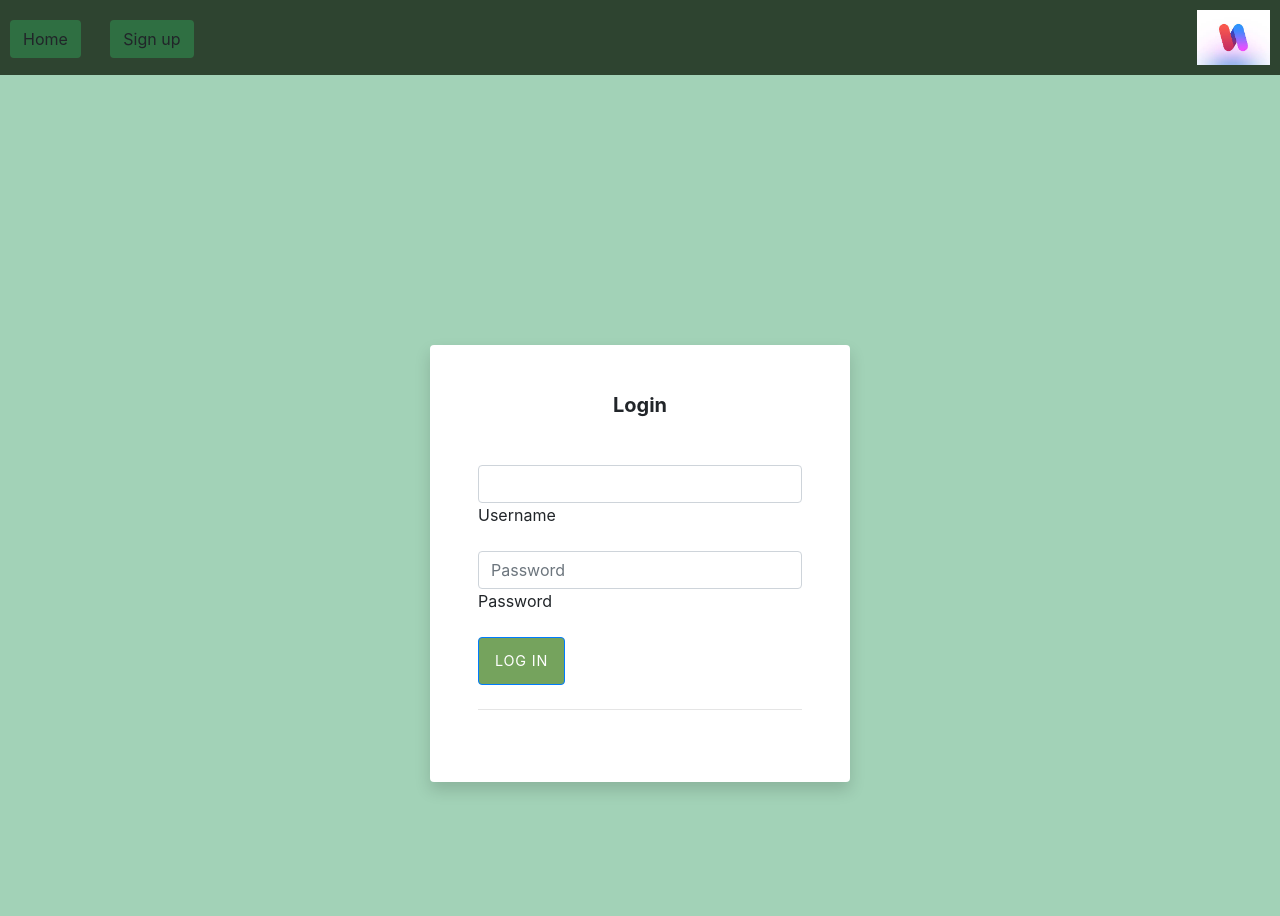
After one commit to mohammadmgh78/django-shop-project, a Django app: template users/templates/users/login.html in a window 1280 px wide. The commit adds this page. Run offline with Django 3.2, Linux system fonts and the light colour scheme; the template is opened without the code that fills it, so the values that code supplies are empty; some libraries are stand-ins or nearby versions.

Commit message:
add login

```diff
--- a/static/css/test.css
+++ /dev/null
@@ -1,3 +0,0 @@
-p {
-   color: red;
-}
--- a/static/css/base.css
+++ b/users/static/users/css/base.css
@@ -1,21 +1,25 @@
 body {
-    background-color: rgba(96, 161, 224, 0.18);
+    background-color: rgba(132, 196, 160, 0.75);
 }
 
+p {
+    color: #26ff00;
+}
 .nav {
     position: fixed;
     display: flex;
     justify-content: space-between;
-    background-color: #233c55;
+    background-color: rgba(7, 21, 3, 0.75);
     top: 0;
     width: 100%;
     padding: 10px;
     z-index: 10;
+    margin-bottom: 5px;
 }
 
 .navs-button {
     margin-right: 25px;
-    background-color: #60a1e0;
+    background-color: #2f6f42;
     margin-top: 10px;
 }
 
@@ -58,3 +62,7 @@ body {
     background-color: #233c55;
     z-index: 10;
 }
+
+.container {
+    margin-top: 100px;
+}
--- a/static/css/login.css
+++ b/users/static/users/css/login.css
@@ -1,5 +1,5 @@
 #card-container{
-  margin-top: 8%;
+  margin-top: 0%;
   margin-bottom: 8%;
 }
 
@@ -7,6 +7,7 @@
   font-size: 0.9rem;
   letter-spacing: 0.05rem;
   padding: 0.75rem 1rem;
+  background-color: rgba(71, 132, 39, 0.75);
 }
 
 .btn-google {
@@ -16,5 +17,9 @@
 
 .btn-facebook {
   color: white !important;
-  background-color: #3b5998;
+  background-color: #3b9847;
 }
+
+.container {
+    margin-top: 0px;
+}
--- a/users/templates/users/base.html
+++ b/users/templates/users/base.html
@@ -8,7 +8,7 @@
     <meta http-equiv="X-UA-Compatible" content="ie=edge">
     <link rel="stylesheet" href="https://cdn.jsdelivr.net/npm/bootstrap@4.6.0/dist/css/bootstrap.min.css"
           crossorigin="anonymous">
-        <link rel="stylesheet" href="{% static 'users/base.css' %}">
+
 
     <link rel="stylesheet" href="{% block css_href %}{% endblock %}">
     <script src="https://ajax.googleapis.com/ajax/libs/jquery/3.5.1/jquery.min.js"></script>
@@ -19,12 +19,14 @@
             integrity="sha384-JZR6Spejh4U02d8jOt6vLEHfe/JQGiRRSQQxSfFWpi1MquVdAyjUar5+76PVCmYl"
             crossorigin="anonymous"></script>
     <link rel="stylesheet" href="https://cdnjs.cloudflare.com/ajax/libs/font-awesome/4.7.0/css/font-awesome.min.css">
+      <link rel="stylesheet" href="{% static 'users/css/base.css' %}">
     <title>{% block title %}{% endblock %}</title>
     {% block style %}{% endblock %}
     {% block extra_head %}{% endblock %}
 </head>
 <body>
 <div class="main-container">
+
     <div class="header">
         <nav class="container-fluid nav">
 
@@ -39,7 +41,7 @@
                 {% block right_items_in_nav %}{% endblock %}
                 <div class="logo-container">
                     <a href="#">
-                        <img src="#" class="navbar-logo" alt="w logo">
+                        <img src="{% static 'users/img/download.jpg' %}" class="navbar-logo" alt="w logo">
                     </a>
                 </div>
             </div>
--- /dev/null
+++ b/users/templates/users/login.html
@@ -0,0 +1,47 @@
+{% extends 'users/base.html' %}
+
+{% load static %}
+
+{% block css_href %}{% static 'users/css/login.css' %}{% endblock %}
+
+{% block title %}WebBlog | Login{% endblock %}
+
+{% block left_items_in_nav %}
+    <a href="#">
+        <button type="button" class="btn navs-button">Sign up</button>
+    </a>
+{% endblock %}
+
+{% block main %}
+    <div class="container">
+        <div class="row">
+            <div class="col-sm-9 col-md-7 col-lg-5 mx-auto" id="card-container">
+                <div class="card border-0 shadow rounded-3 my-5">
+                    <div class="card-body p-4 p-sm-5">
+                        <h5 class="card-title text-center mb-5 fw-light fs-5"><b>Login</b></h5>
+                        <form action="{% url 'users:login_user'%}" method="post">
+                            {% csrf_token %}
+                            <div class="form-floating mb-3">
+                                <input type="text" class="form-control" name='username' id="username">
+                                <label for="username">Username</label>
+                            </div>
+                            <div class="form-floating mb-3">
+                                <input type="password" class="form-control" name="password" id="password"
+                                       placeholder="Password">
+                                <label for="password">Password</label>
+                            </div>
+                            <div class="d-grid">
+                                <button class="btn btn-primary btn-login text-uppercase fw-bold" type="submit">log
+                                    in
+                                </button>
+                            </div>
+                            <hr class="my-4">
+                        </form>
+                    </div>
+                </div>
+            </div>
+        </div>
+    </div>
+
+{% endblock %}
+{% block extra_footer %}<h1>hello5</h1>{% endblock %}
```
Also changed, not shown: users/static/users/base.css (deleted, +0 -63 lines), users/static/users/login.css (deleted, +0 -20 lines), users/views.py (+13 -8 lines), static/img/download_3.jpeg (deleted), users/static/users/img/download.jpg (added).
